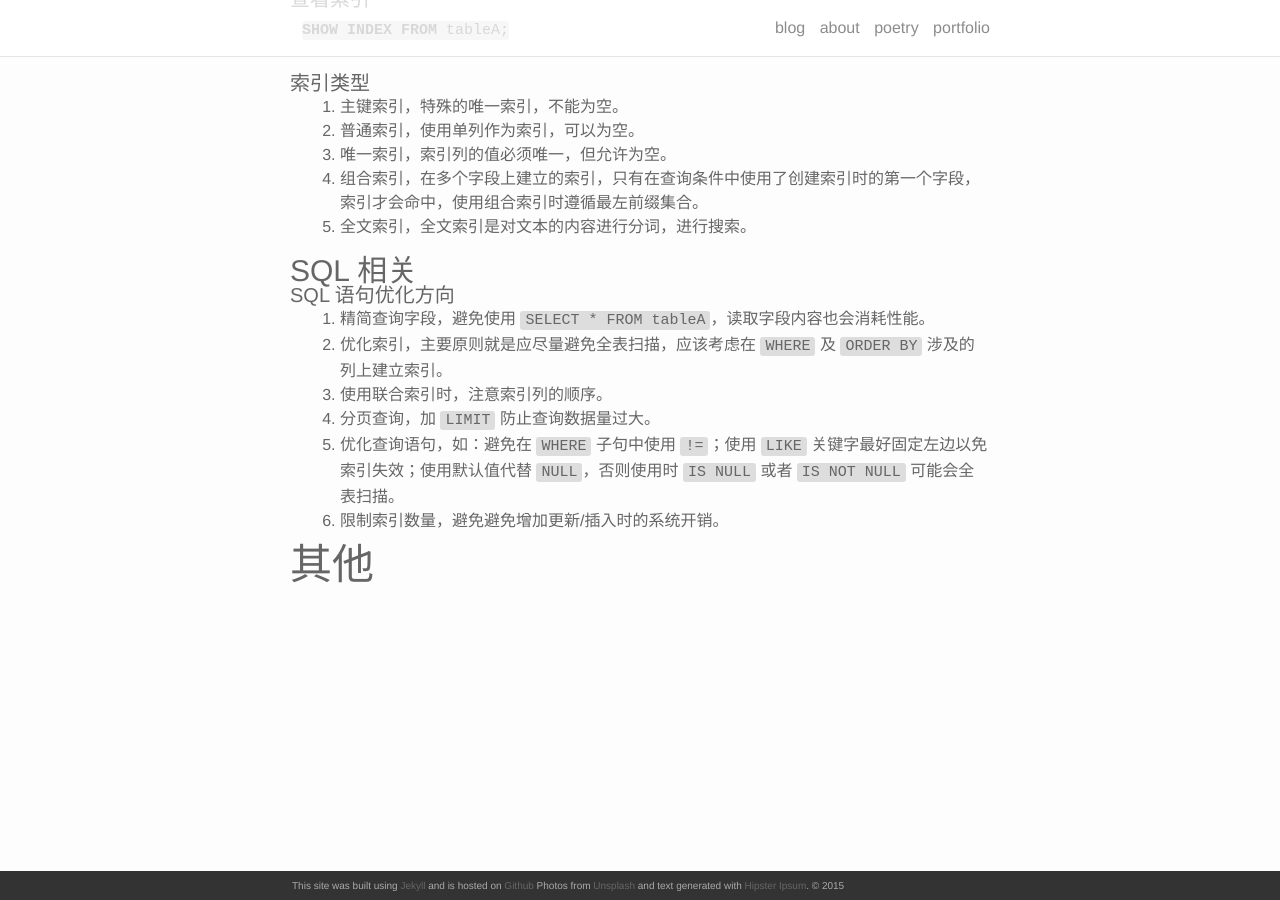
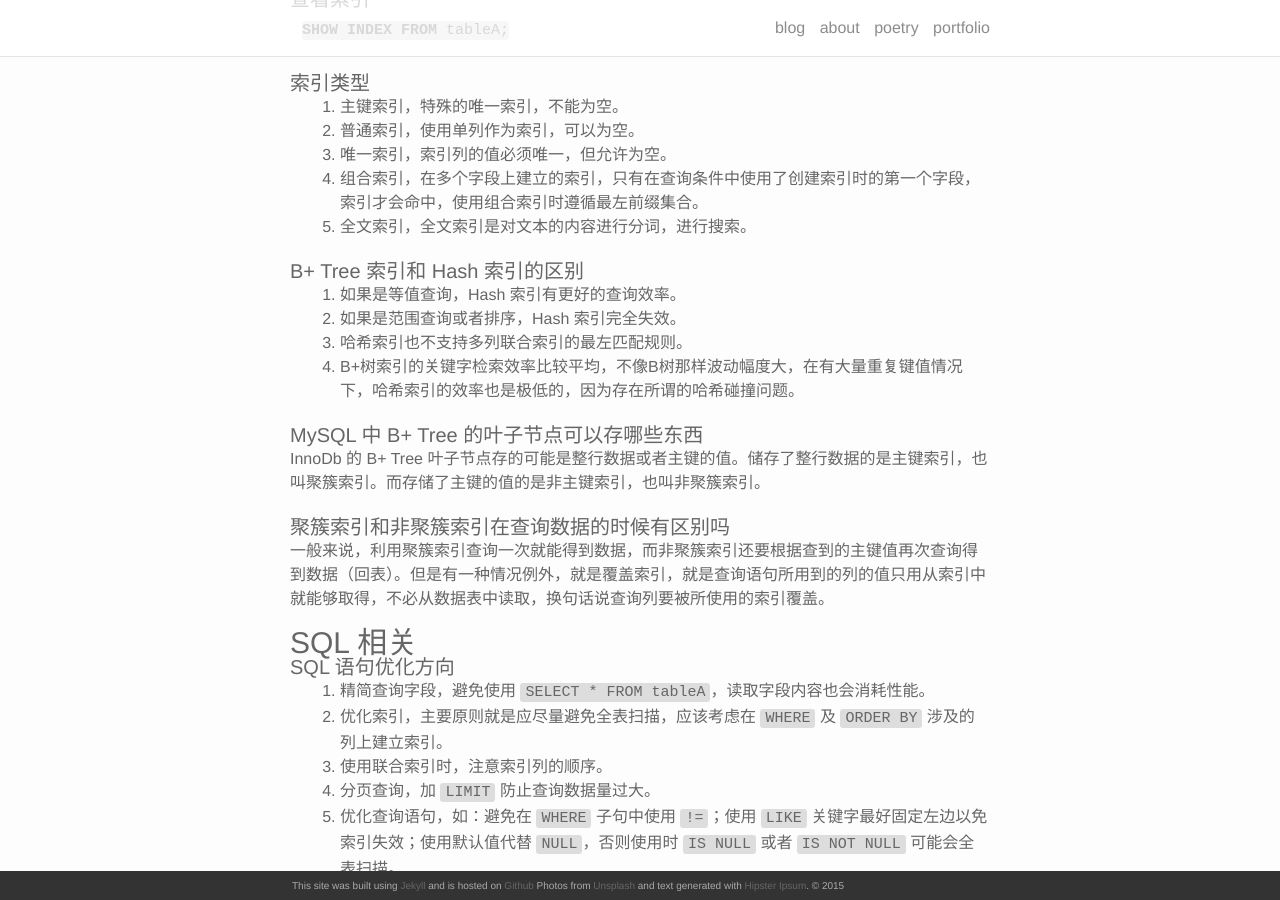
Before and after one commit to akmissxt/blog, a Jekyll site: the page built from _posts/2021-04-05-面试复习.markdown, in a window 1280 px wide and 900 px high, scrolled down 6640 px. Built offline with Jekyll 4.4.1, drawn with Linux system fonts in a browser that asks for light colours; nearby versions of some CDN libraries; our own code applies the rules of GitHub Pages for plain Markdown files.

Commit message:
update(面试复习): 聚簇索引

```diff
--- a/_posts/2021-04-05-面试复习.markdown
+++ b/_posts/2021-04-05-面试复习.markdown
@@ -248,6 +248,18 @@ SHOW INDEX FROM tableA;
 4. 组合索引，在多个字段上建立的索引，只有在查询条件中使用了创建索引时的第一个字段，索引才会命中，使用组合索引时遵循最左前缀集合。
 5. 全文索引，全文索引是对文本的内容进行分词，进行搜索。
 
+#### B+ Tree 索引和 Hash 索引的区别
+1. 如果是等值查询，Hash 索引有更好的查询效率。
+2. 如果是范围查询或者排序，Hash 索引完全失效。
+3. 哈希索引也不支持多列联合索引的最左匹配规则。
+4. B+树索引的关键字检索效率比较平均，不像B树那样波动幅度大，在有大量重复键值情况下，哈希索引的效率也是极低的，因为存在所谓的哈希碰撞问题。
+
+#### MySQL 中 B+ Tree 的叶子节点可以存哪些东西
+InnoDb 的 B+ Tree 叶子节点存的可能是整行数据或者主键的值。储存了整行数据的是主键索引，也叫聚簇索引。而存储了主键的值的是非主键索引，也叫非聚簇索引。
+
+#### 聚簇索引和非聚簇索引在查询数据的时候有区别吗
+一般来说，利用聚簇索引查询一次就能得到数据，而非聚簇索引还要根据查到的主键值再次查询得到数据（回表）。但是有一种情况例外，就是覆盖索引，就是查询语句所用到的列的值只用从索引中就能够取得，不必从数据表中读取，换句话说查询列要被所使用的索引覆盖。
+
 ### SQL 相关
 
 #### SQL 语句优化方向
```
